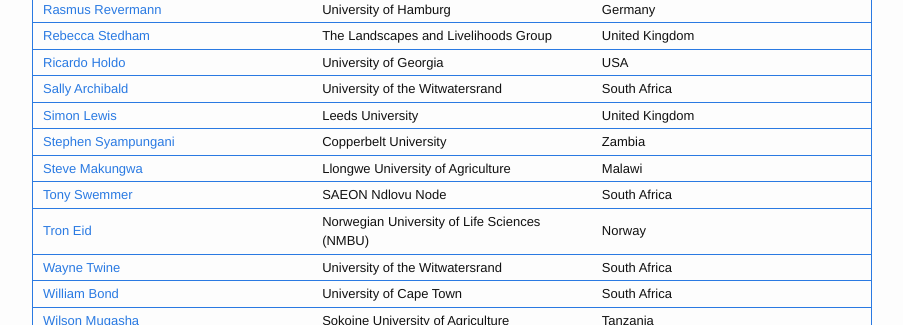
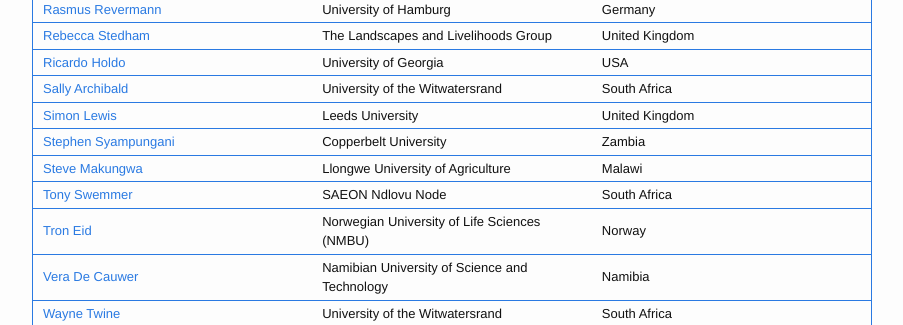
Before and after one commit to seosaw/seosaw.github.io, a Jekyll site: the page built from people.md, in a window 1280 px wide and 900 px high, scrolled down 1298 px, cut to the strip 0-325 px from the top of the window. Shown: the whole strip, without its empty margins (188-1091 px from the left). Built offline with Jekyll 4.4.1, drawn with Linux system fonts in a browser that asks for light colours; nearby versions of some CDN libraries.

Commit message:
Added Researcher

```diff
--- a/people.md
+++ b/people.md
@@ -265,6 +265,11 @@
 <td>University of Edinburgh</td>
 <td>United Kingdom</td>
 </tr>
+<tr>
+<td><a href="http://fnrss.nust.na/?q=agriculture-natural-resources-sciences/staff/vera-de-cauwer" target="_blank">Vera De Cauwer</a></td>
+<td>Namibian University of Science and Technology</td>
+<td>Namibia</td>
+</tr>
 </tbody>
 </table>
 <div class="grid">
@@ -444,4 +449,12 @@
   	  </div>
     </div>
   </div>
+    <div class="grid-item">
+		<div class="hovereffect">
+            <img src="{{ site.baseurl }}/images/inst_logos/nust.png" alt=""/>
+            <div class="overlay">
+			  <h2>Namibian University of Science and Technology</h2>
+  	  </div>
+    </div>
+  </div>
 </div>
```
Also changed, not shown: images/inst_logos/nust.png (added).
